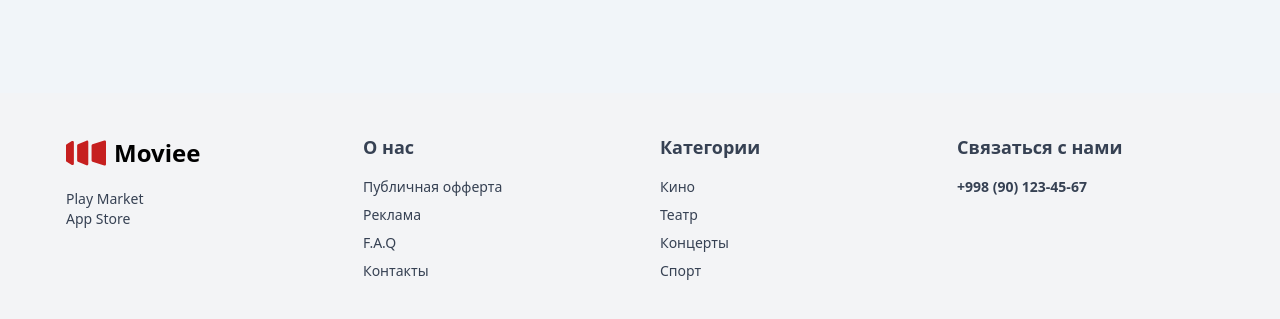
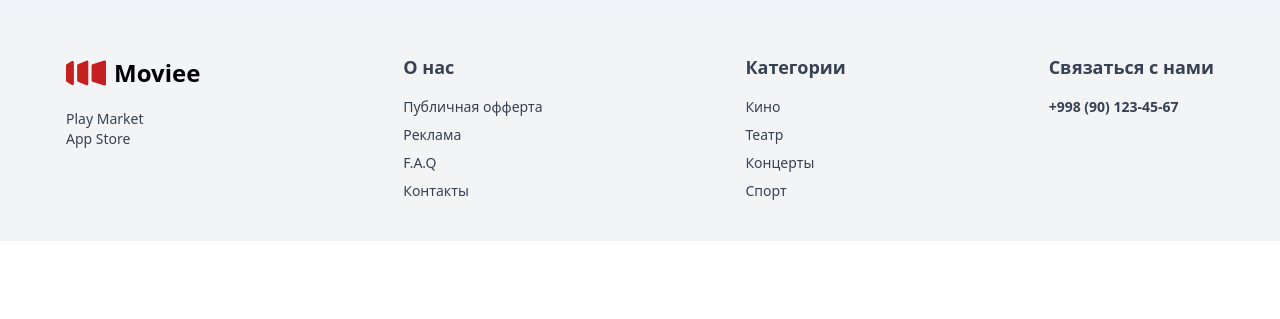
Before and after one commit to isu-stalin/movie-site-project, a React (Vite) app: page /saved in a window 1280 px wide. Shown: the part 899-1218 px from the top of the page. After the commit the page ends 1140 px from the top, so only its background shows below. Built offline with nearby package versions, Linux system fonts and the light colour scheme.

Commit message:
profile auth fixed

```diff
--- a/src/layout/Footer.tsx
+++ b/src/layout/Footer.tsx
@@ -3,12 +3,11 @@ import logo from "@/assets/logo.svg";
 
 const Footer = () => {
   return (
-    <footer className="bg-gray-100 dark:bg-black py-10 mt-20 text-gray-700 dark:text-gray-300">
-      <div className="container mx-auto px-4">
-        <div className="grid grid-cols-1 sm:grid-cols-2 lg:grid-cols-4 gap-10">
+    <footer className="bg-gray-100 dark:bg-black text-gray-700 dark:text-gray-300 mt-auto">
+      <div className="container mx-auto px-4 py-10 flex flex-col gap-10">
+        <div className="flex flex-col md:flex-row md:justify-between md:items-start gap-10">
 
-          {/* Логотип и магазины */}
-          <div>
+          <div className="flex-shrink-0">
             <div className="flex items-center gap-2 mb-4">
               <img src={logo} alt="logo" className="w-10 h-10" />
               <span className="text-2xl font-bold text-black dark:text-white">Moviee</span>
@@ -17,7 +16,6 @@ const Footer = () => {
             <p className="text-sm">App Store</p>
           </div>
 
-          {/* О нас */}
           <div>
             <h3 className="font-bold text-lg mb-4">О нас</h3>
             <ul className="space-y-2 text-sm">
@@ -28,7 +26,6 @@ const Footer = () => {
             </ul>
           </div>
 
-          {/* Категории */}
           <div>
             <h3 className="font-bold text-lg mb-4">Категории</h3>
             <ul className="space-y-2 text-sm">
@@ -39,12 +36,10 @@ const Footer = () => {
             </ul>
           </div>
 
-          {/* Контакты */}
           <div>
             <h3 className="font-bold text-lg mb-4">Связаться с нами</h3>
             <p className="text-sm font-semibold">+998 (90) 123-45-67</p>
           </div>
-
         </div>
       </div>
     </footer>
--- a/src/pages/profile/Profile.tsx
+++ b/src/pages/profile/Profile.tsx
@@ -37,7 +37,14 @@ const Profile = () => {
       ) : (
         <>
           <h1 className="mb-4">Войдите через Google</h1>
-          <GoogleLogin onSuccess={handleLogin} onError={() => console.log("Ошибка входа")} />
+          <div style={{ display: 'inline-block', transform: 'scale(1.2)' }}>
+            <GoogleLogin
+              onSuccess={handleLogin}
+              onError={() => console.log("Ошибка входа")}
+              // theme="filled_blue"
+              size="large"
+            />
+          </div>
         </>
       )}
     </div>
```
